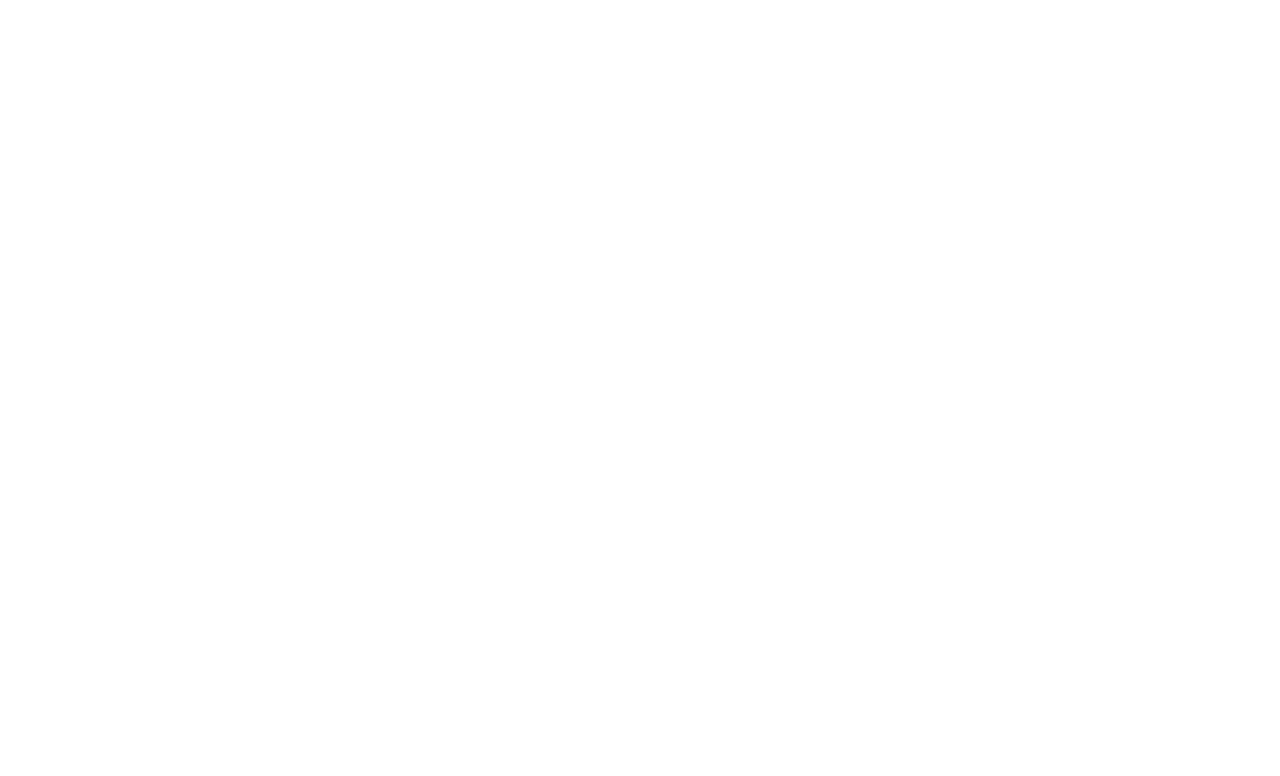
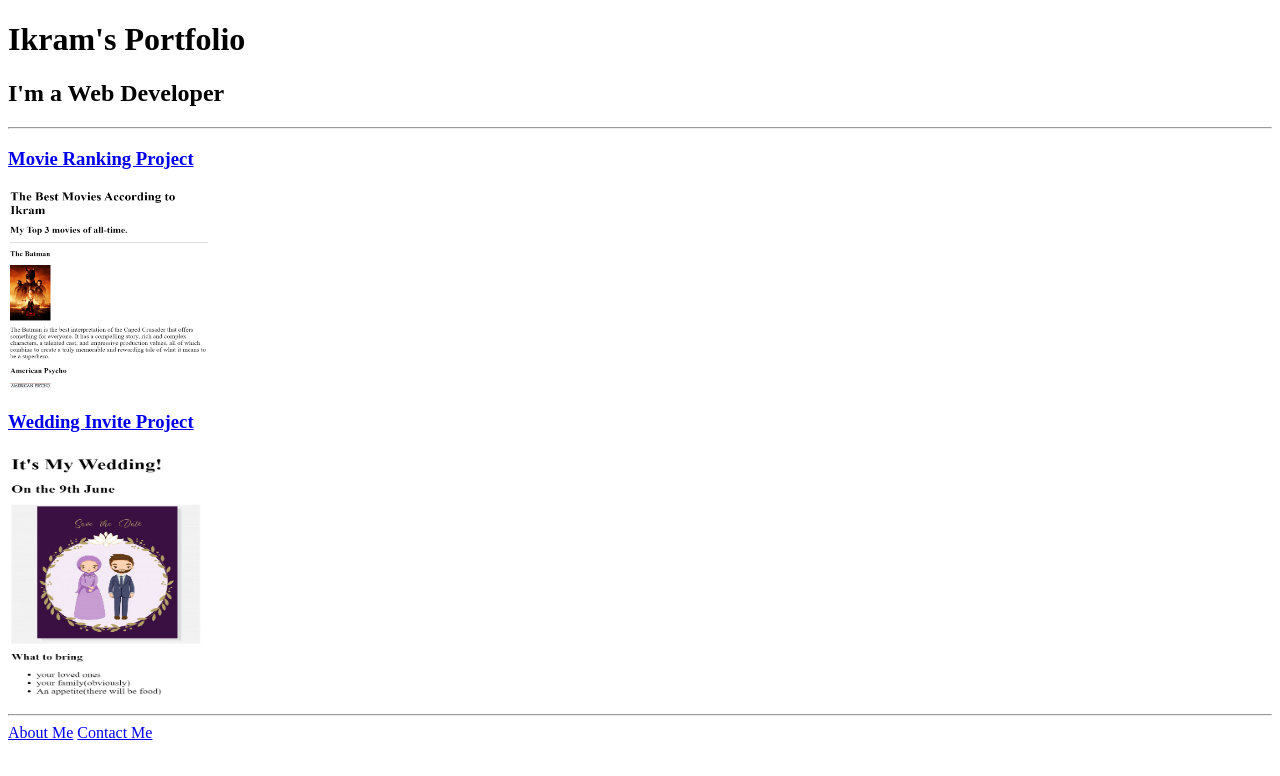
Before and after one commit to mohammadikramulhaq/html-portfolio, a plain HTML site: page index.html in a window 1280 px wide. Drawn offline with Linux system fonts and the light colour scheme.

Commit message:
index.html

```diff
--- a/index.html
+++ b/index.html
@@ -1,15 +1,29 @@
-<!-- TODO 1: Create the HTML Boilerplate -->
-
+ <!-- TODO 1: Create the HTML Boilerplate -->
+<!DOCTYPE html>
+<html lang="en">
+<head>
+    <meta charset="UTF-8">
+    <meta name="viewport" content="width=device-width, initial-scale=1.0">
+    <title>My website</title>
+</head>
+<body>
+    <h1>Ikram's Portfolio</h1>
+    <h2>I'm a Web Developer</h2>
+    <hr>
 <!-- TODO 2: Add Your previous projects' HTML into the public folder -->
-
-<!-- TODO 3: Take screenshots of your project previews and add the images to the images folder -->
-
+<h3><a href="./public/movie-ranking.html">Movie Ranking Project</a></h3>
+  <!-- TODO 3: Take screenshots of your project previews and add the images to the images folder -->
+<img src="./assets/images/Screenshot 2023-11-21 213030.png" alt="" width="200" height="200">
 <!-- TODO 4: Add titles/subtitles etc. -->
-
+<h3><a href="./public/birthday-invite.html">Wedding Invite Project</a></h3>
 <!-- TODO 5: Add a link to the project pages -->
+<img src="./assets/images/Screenshot 2023-11-21 212849.png" alt="" width="200" height="250">
 
 <!-- TODO 6: Add images to show the project previews
 HINT for TODO 6: You can use the height attribute set to 200 to make the image smaller:
 https://developer.mozilla.org/en-US/docs/Web/HTML/Element/img#attr-height -->
-
-<!-- TODO 7: Add the Contact Me and About Me page links -->
+<hr><!-- TODO 7: Add the Contact Me and About Me page links -->
+<a href="./public/about.html">About Me</a>
+<a href="./public/contact.html">Contact Me</a>
+</body>
+</html>
```
